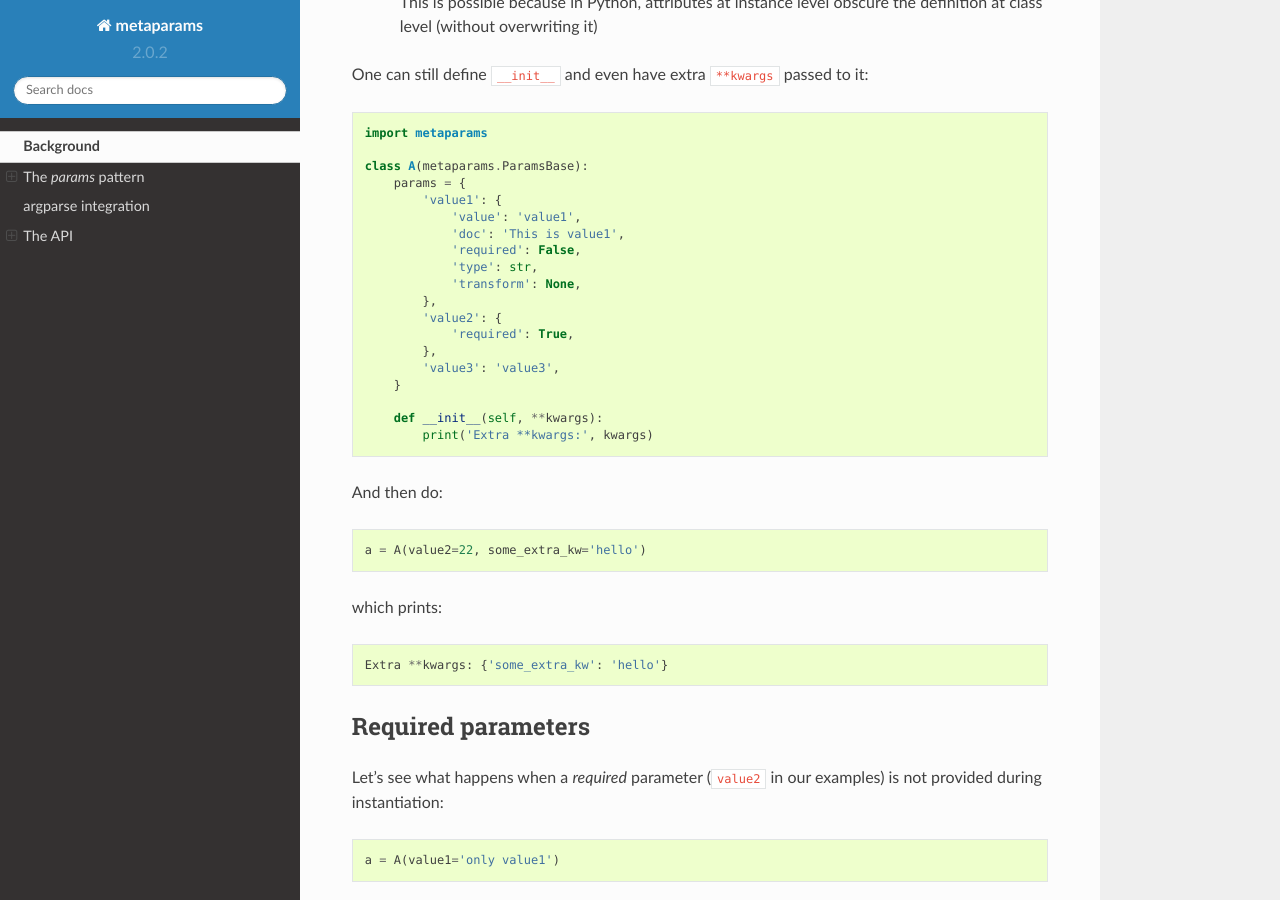
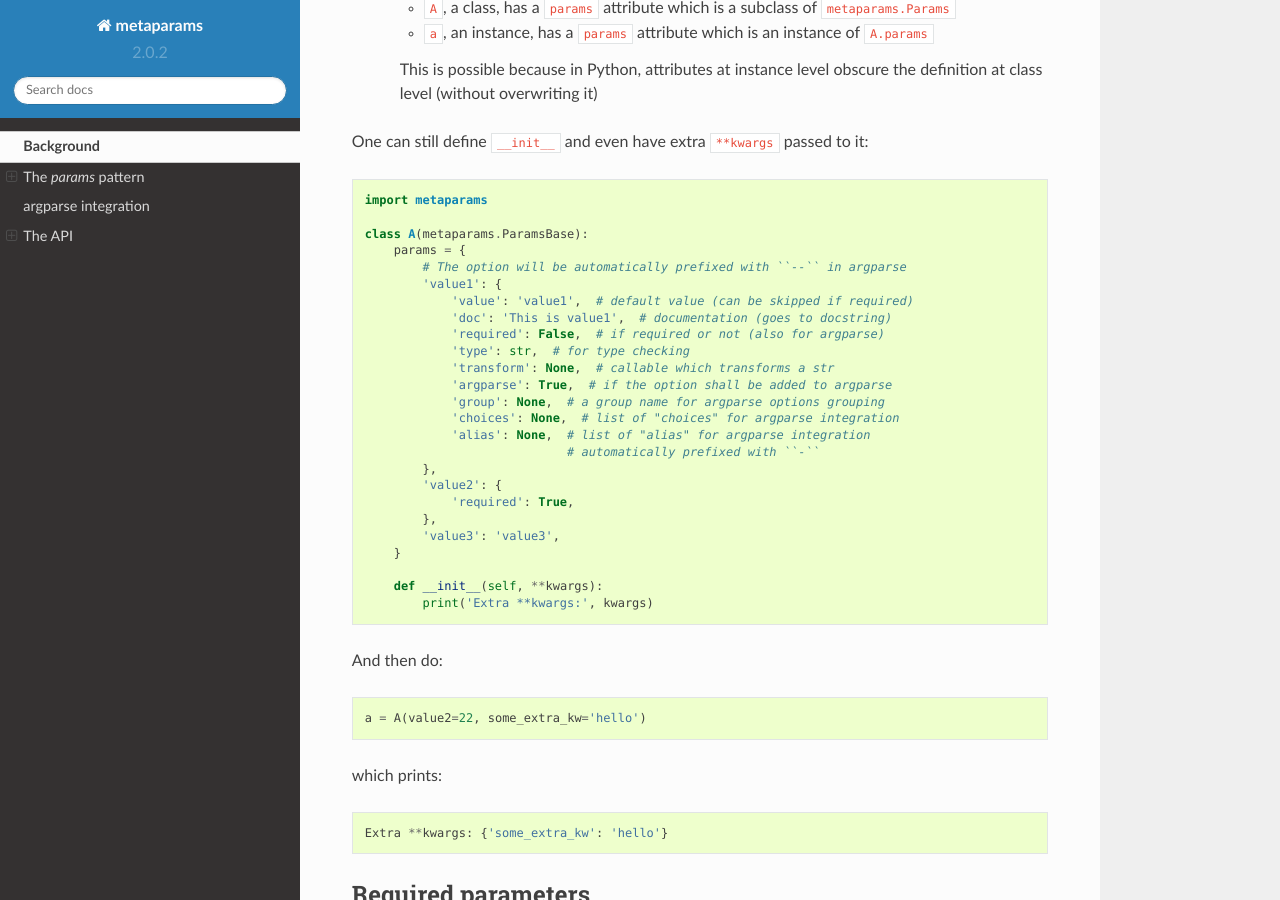
Before and after one commit to mementum/metaparams, a Sphinx documentation site: the page built from docs/main.rst, in a window 1280 px wide and 900 px high, scrolled down 2689 px. Built offline with Sphinx 7.4.7 and the Read the Docs theme 2.0.0, drawn with Linux system fonts in a browser that asks for light colours; some of the changed text lies outside the part shown.

Commit message:
Doc update for alias and choices

```diff
--- a/docs/main.rst
+++ b/docs/main.rst
@@ -54,14 +54,18 @@ The ``metaparams`` library offers therefore the following pattern::
 
   class A(metaparams.ParamsBase):
       params = {
+          # The option will be automatically prefixed with ``--`` in argparse
           'value1': {
-              'value': 'value1',
-              'doc': 'This is value1',
-              'required': False,
-              'type': str,
-              'transform': None,
-              'argparse': True,
-              'group': None,
+              'value': 'value1',  # default value (can be skipped if required)
+              'doc': 'This is value1',  # documentation (goes to docstring)
+              'required': False,  # if required or not (also for argparse)
+              'type': str,  # for type checking
+              'transform': None,  # callable which transforms a str
+              'argparse': True,  # if the option shall be added to argparse
+              'group': None,  # a group name for argparse options grouping
+              'choices': None,  # list of "choices" for argparse integration
+              'alias': None,  # list of "alias" for argparse integration
+                              # automatically prefixed with ``-``
           },
           'value2': {
               'required': True,
@@ -137,12 +141,18 @@ it::
 
   class A(metaparams.ParamsBase):
       params = {
+          # The option will be automatically prefixed with ``--`` in argparse
           'value1': {
-              'value': 'value1',
-              'doc': 'This is value1',
-              'required': False,
-              'type': str,
-              'transform': None,
+              'value': 'value1',  # default value (can be skipped if required)
+              'doc': 'This is value1',  # documentation (goes to docstring)
+              'required': False,  # if required or not (also for argparse)
+              'type': str,  # for type checking
+              'transform': None,  # callable which transforms a str
+              'argparse': True,  # if the option shall be added to argparse
+              'group': None,  # a group name for argparse options grouping
+              'choices': None,  # list of "choices" for argparse integration
+              'alias': None,  # list of "alias" for argparse integration
+                              # automatically prefixed with ``-``
           },
           'value2': {
               'required': True,
@@ -308,7 +318,8 @@ a class will add new command line switches to match those definitions.
               'type': str,
               'transform': None,
               'argparse': True,
-              'group': Non,
+              'group': None,
+              'choices': None,
           },
           'value2': {
               'required': True,
@@ -345,6 +356,8 @@ the ``argparse`` integration
   - ``group``: if not ``None``, the passed name is used to create a parsing
     group. In this ways, several parameters can be logically grouped.
 
+  - ``choices``: if not ``None``, it must be an iterable of options from which
+    it can be chosen and will be passed to ``argparse``
 
 The API
 #######
```
Also changed, not shown: other parts of docs/main.rst (+2 -2 lines).
